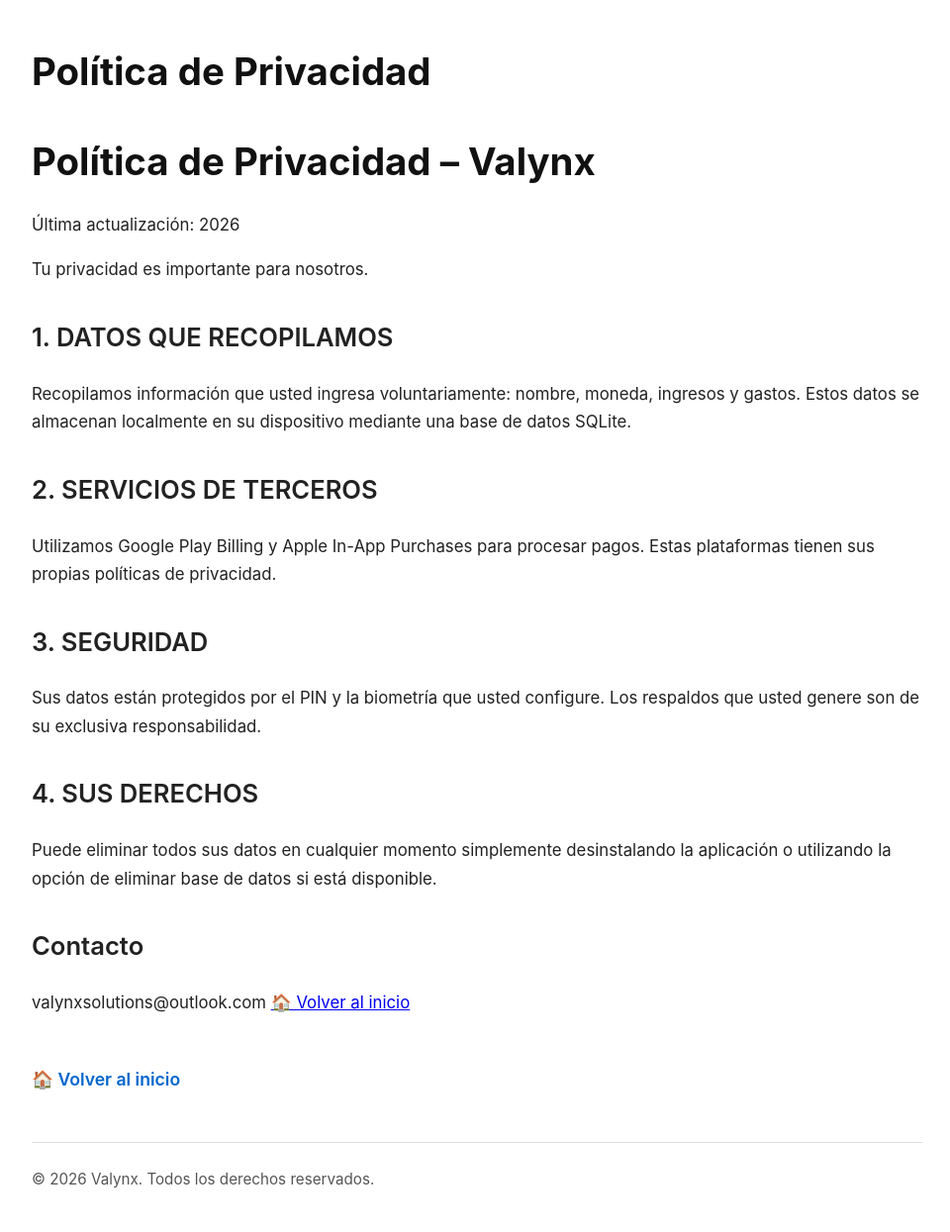
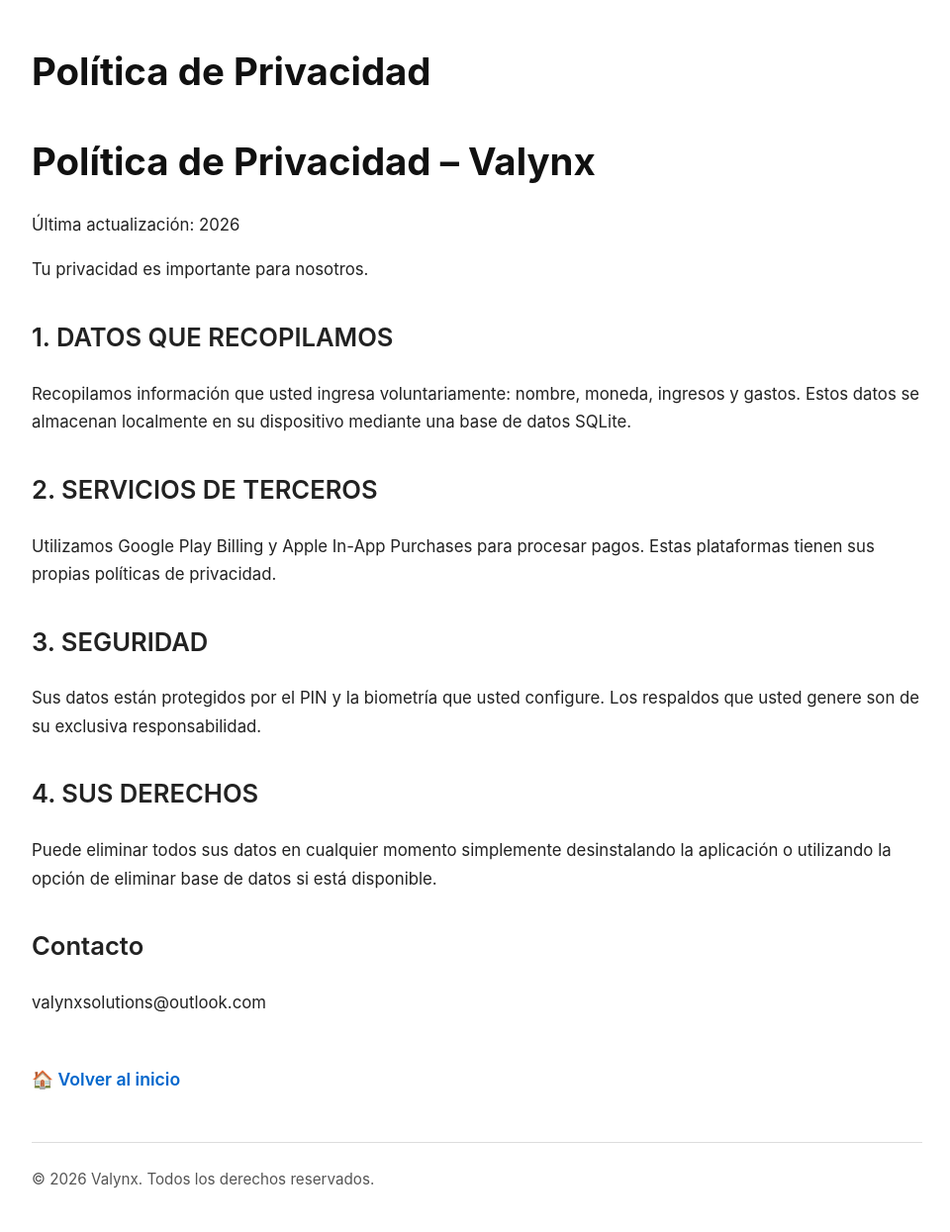
Before and after one commit to jdnc9401-debug/valynx-legal, a Jekyll site: the page built from _es/privacy.md, in a window 1280 px wide. Shown: the whole page at 99% size, without its empty margins (158-1118 px from the left). Built offline with Jekyll 4.4.1, drawn with Linux system fonts in a browser that asks for light colours.

Commit message:
Update privacy.md

```diff
--- a/_es/privacy.md
+++ b/_es/privacy.md
@@ -24,4 +25,3 @@ Puede eliminar todos sus datos en cualquier momento simplemente desinstalando la
 
 ## Contacto
 valynxsolutions@outlook.com
-[🏠 Volver al inicio](/valynx-legal/)
```
Also changed, not shown: other parts of _es/privacy.md (+1 -0 lines).
